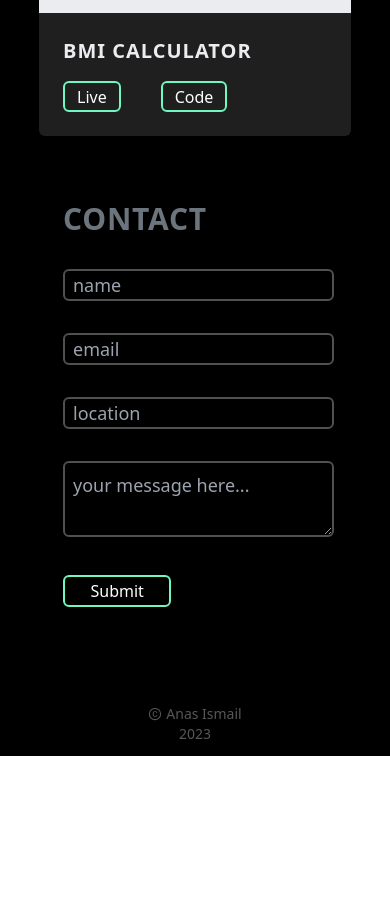
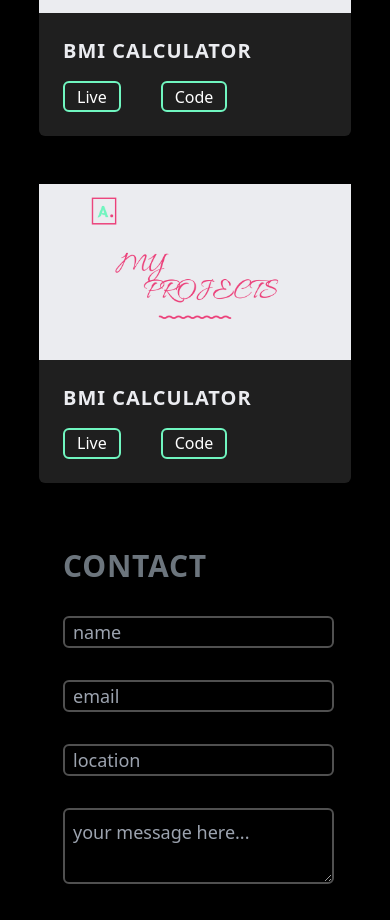
Before and after one commit to anasis22/myFolio, a React (Vite) app: page / in a window 390 px wide. Shown: the part 5520-6440 px from the top of the page. Before the commit the page ends 6276 px from the top, so only its background shows below. Built offline with nearby package versions, Linux system fonts and the light colour scheme; a web font is replaced by a local one.

Commit message:
reg onboard

```diff
--- a/src/components/Projects.jsx
+++ b/src/components/Projects.jsx
@@ -157,6 +157,25 @@ const Projects = () => {
           </section>
         </section>
       </section>
+      {/* fifth section */}
+      <section className="w-4/5 md:w-3/4 md:p-8 bord flex flex-col md:flex-row items-center justify-center ">
+        <section className="w-full md:w-2/5 mt-12 md:mt-0 md:ml-20 rounded-md bg-[#1F1F1F] hover:animate-projectHover hover:origin-[70%_70%]">
+          <img className="" src={info.template} alt="template" />
+          <section className="p-6 text-white">
+            <h3 className="text-xl md:2xl text-[#EBECF0] font-semibold tracking-wider">
+              BMI CALCULATOR
+            </h3>
+            <section className="mt-4 flex items-start">
+              <button className="rounded-md border-2 border-[#70F6C0] hover:border-white pt-pad pb-pad pl-3 pr-3 hover:text-baseColor transition-all">
+                <a target="_blank" href="https://anasis22.github.io/bmi-calc/">Live</a>
+              </button>
+              <button className="ml-10 rounded-md border-2 border-[#70F6C0] hover:border-white pt-pad pb-pad pl-3 pr-3 hover:text-baseColor transition-all">
+                <a target="_blank" href="https://github.com/anasis22/bmi-calc">Code</a>
+              </button>
+            </section>
+          </section>
+        </section>
+      </section>
     </motion.div>
   );
 };
```
